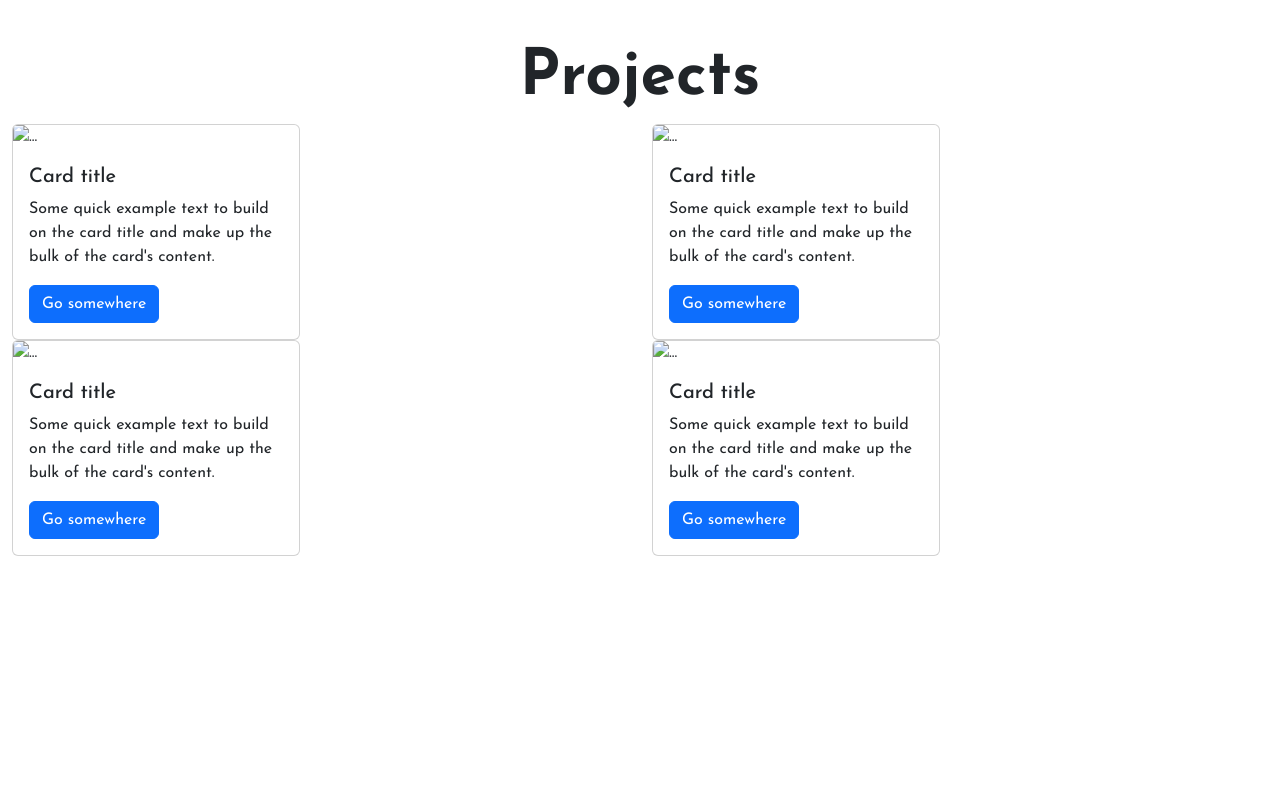
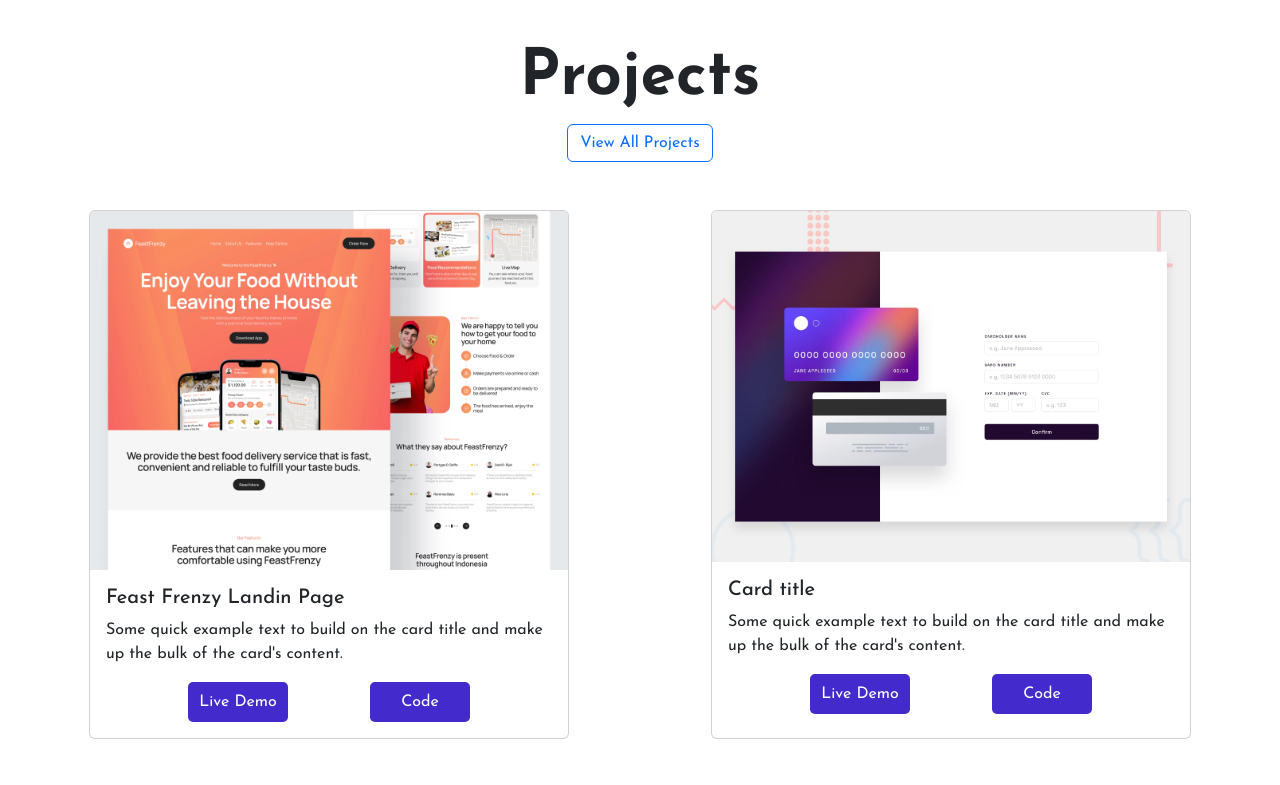
Before and after one commit to teo2823/Portfolio-Mateo, a plain HTML site: page index.html in a window 1280 px wide. Shown: the part 1500-2285 px from the top of the page. Before the commit the page ends 2056 px from the top, so only its background shows below. Drawn offline with nearby package versions, Linux system fonts and the light colour scheme.

Commit message:
add sections

```diff
--- a/index.html
+++ b/index.html
@@ -161,45 +161,61 @@
 
         <section class="projects">
             <h2 class="d-flex justify-content-center">Projects</h2>
-            <div class="projects__container container-fluid">
-                <div class="row">
-                    <div class="col-12 col-sm-6">
-                        <div class="card" style="width: 18rem;">
-                            <img src="..." class="card-img-top" alt="...">
+            <div class="text-center mb-5">
+                <button type="button" class="btn btn-outline-primary">View All Projects</button>
+            </div>
+            <div class="projects__container container-fluid ">
+                <div class="row ">
+                    <div class="col-12 col-sm-6 d-flex justify-content-center mb-5  m">
+                        <div class="card">
+                            <img src="./images/feastfrenzy.webp" class="card-img-top" alt="...">
+                            <div class="card-body">
+                              <h5 class="card-title">Feast Frenzy Landin Page</h5>
+                              <p class="card-text">Some quick example text to build on the card title and make up the bulk of the card's content.</p>
+                                <div class="card__buttons">
+                                 <a href=""><button>Live Demo</button></a>
+                                 <a href=""><button>Code</button></a>
+                                </div>
+                            </div>
+                          </div>
+                    </div>
+                    <div class="col-12 col-sm-6 d-flex justify-content-center mb-5">
+                        <div class="card" >
+                            <img src="./images/interactive cards.jpg" class="card-img-top" alt="...">
                             <div class="card-body">
                               <h5 class="card-title">Card title</h5>
                               <p class="card-text">Some quick example text to build on the card title and make up the bulk of the card's content.</p>
-                              <a href="#" class="btn btn-primary">Go somewhere</a>
+                                <div class="card__buttons">
+                                 <a href=""><button>Live Demo</button></a>
+                                 <a href=""><button>Code</button></a>
+                                </div>
+                            </div>
                             </div>
                           </div>
                     </div>
-                    <div class="col-12 col-sm-6">
-                        <div class="card" style="width: 18rem;">
-                            <img src="..." class="card-img-top" alt="...">
+                    <div class="col-12 col-sm-6 d-flex justify-content-center mb-5">
+                        <div class="card" >
+                            <img src="./images/feastfrenzy.webp" class="card-img-top" alt="...">
                             <div class="card-body">
                               <h5 class="card-title">Card title</h5>
                               <p class="card-text">Some quick example text to build on the card title and make up the bulk of the card's content.</p>
-                              <a href="#" class="btn btn-primary">Go somewhere</a>
+                              <div class="card__buttons">
+                                 <a href=""><button>Live Demo</button></a>
+                                 <a href=""><button>Code</button></a>
+                              </div>
                             </div>
                           </div>
                     </div>
-                    <div class="col-12 col-sm-6">
-                        <div class="card" style="width: 18rem;">
-                            <img src="..." class="card-img-top" alt="...">
+                    <div class="col-12 col-sm-6 d-flex justify-content-center mb-5">
+                        <div class="card" >
+                            <img src="./images/interactive cards.jpg" class="card-img-top" alt="...">
                             <div class="card-body">
                               <h5 class="card-title">Card title</h5>
                               <p class="card-text">Some quick example text to build on the card title and make up the bulk of the card's content.</p>
-                              <a href="#" class="btn btn-primary">Go somewhere</a>
-                            </div>
-                          </div>
-                    </div>
-                    <div class="col-12 col-sm-6">
-                        <div class="card" style="width: 18rem;">
-                            <img src="..." class="card-img-top" alt="...">
-                            <div class="card-body">
-                              <h5 class="card-title">Card title</h5>
-                              <p class="card-text">Some quick example text to build on the card title and make up the bulk of the card's content.</p>
-                              <a href="#" class="btn btn-primary">Go somewhere</a>
+                              <div class="card__buttons">
+                                <a href=""><button>Live Demo</button></a>
+                                <a href=""><button>Code</button></a>
+                               </div>
                             </div>
                           </div>
                     </div>
--- a/sass/_mixins.scss
+++ b/sass/_mixins.scss
@@ -14,3 +14,12 @@
 @mixin white-gradient {
 	background: linear-gradient(to right,  rgba(255,255,255,1) 0%,rgba(255,255,255,0) 100%);
 }
+
+@mixin button($width, $color){
+    width: $width;
+    background-color: $color;
+    border-radius: 5px;
+    height: 40px;
+    border: none;
+    color: white;
+}
--- a/sass/styles.scss
+++ b/sass/styles.scss
@@ -284,7 +284,7 @@
 // Styling
 .slider {
 	background: white;
-	box-shadow: 0 10px 20px -5px rgba(0, 0, 0, .125);
+	box-shadow: none;
 	height: 120px;
 	margin: auto;
 	overflow:hidden;
@@ -353,4 +353,27 @@
         font-weight: bold;
         @include font-size(4rem);
     }
+
+    &__button {
+        margin: auto;
+    }
+    &__container {
+        padding: 0 30px !important;
+    }
 }
+
+.card {
+    width: 20rem;
+    @media (min-width: 768px){
+        width: 30rem;
+    }
+    &__buttons {
+        width: 100%;
+        display: flex;
+        align-items: center;
+        justify-content: space-evenly;
+    }
+    &__buttons button{
+        @include button(100px, rgb(66, 42, 204));
+    }
+}
```
Also changed, not shown: images/Web design _ Travel Agency Landing Page.png (added), images/codecademy.JPG (added), images/feastfrenzy.webp (added), images/interactive cards.jpg (added), styles/style.css, 1 other file.
